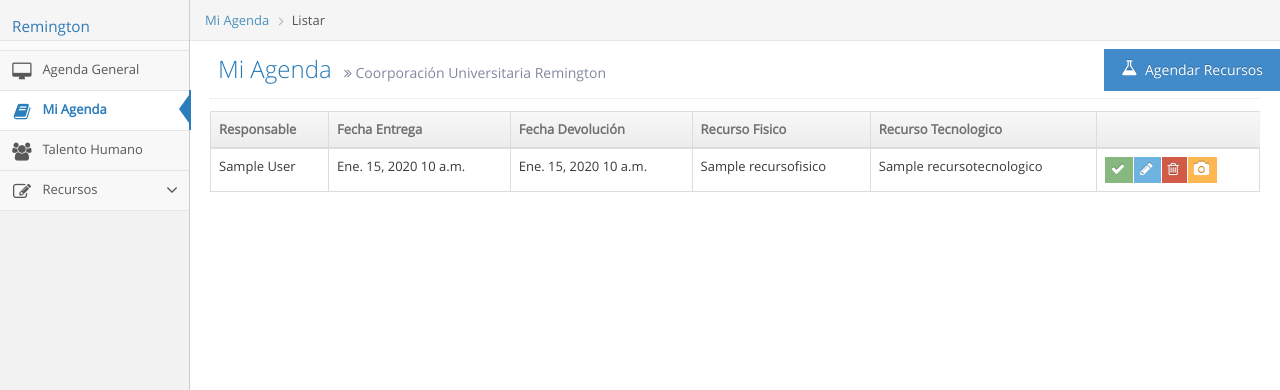
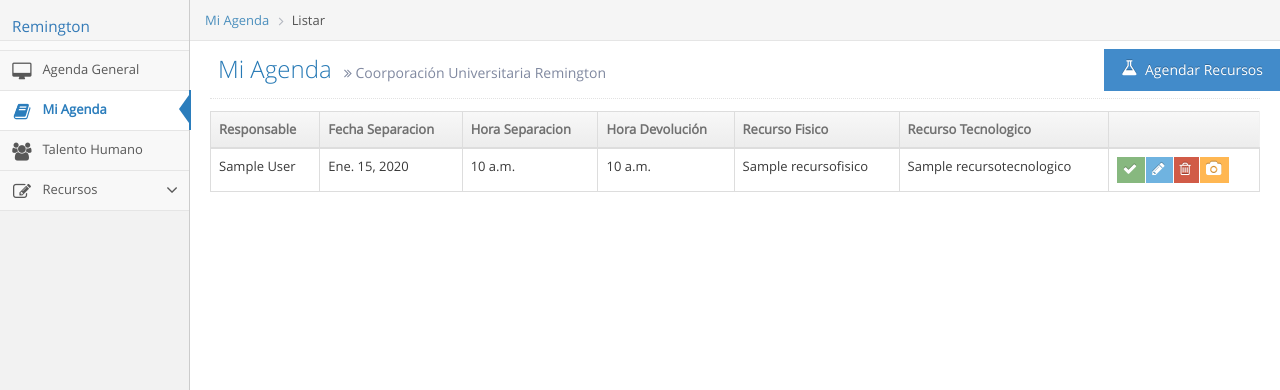
Before and after one commit to ceragos/sisgerecu, a Django app: page /agendas/mi_agenda/ in a window 1280 px wide. Shown: the part 45-435 px from the top of the page. Run offline with Django 3.2, Linux system fonts and the light colour scheme; a user stored in the database is signed in; tables that the repository leaves empty hold one stand-in row (values such as "Sample post"); parts of the project's set-up code (start-up, migrations or seed data) failed here and were passed over; some libraries are stand-ins or nearby versions.

Commit message:
Ajustes de codigo

```diff
--- a/agendas/admin.py
+++ b/agendas/admin.py
@@ -6,7 +6,7 @@ from agendas.models import Agenda
 @admin.register(Agenda)
 class AgendasAdmin(admin.ModelAdmin):
     filter_horizontal = ('recurso_tecnologico',)
-    list_display = ['nombre_completo', 'recurso_fisico', 'fecha_separacion', 'fecha_devolucion']
+    list_display = ['nombre_completo', 'recurso_fisico', 'fecha_separacion', 'hora_separacion', 'hora_devolucion']
     readonly_fields = ['fecha_creacion', 'fecha_modificacion']
 
     def nombre_completo(self, obj):
--- a/agendas/models.py
+++ b/agendas/models.py
@@ -9,10 +9,11 @@ class Agenda(MarcadorTiempo):
     recurso_fisico = models.ForeignKey(RecursoFisico, null=False, blank=False, verbose_name='Recurso fisico',
                                        on_delete=models.PROTECT)
     recurso_tecnologico = models.ManyToManyField(RecursoTecnologico, null=True, blank=True,
-                                                 verbose_name='Recurso Tecnologico', related_name='agenda_recurso')
+                                                 verbose_name='Recurso Tecnologico', related_name='agenda_recurso',
+                                                 help_text='Mantenga presionado "Control" o "Command" en un Mac, para '
+                                                           'seleccionar más de una opción.')
     fecha_separacion = models.DateField(null=False, blank=False, verbose_name='Fecha de Separación')
     hora_separacion = models.TimeField(null=False, blank=False, verbose_name='Hora de Separación')
-    fecha_devolucion = models.DateField(null=False, blank=False, verbose_name='Fecha de Devolución')
     hora_devolucion = models.TimeField(null=False, blank=False, verbose_name='Hora de Devolución')
 
     class Meta:
--- a/agendas/templates/agendas/mi_agenda/listar.html
+++ b/agendas/templates/agendas/mi_agenda/listar.html
@@ -35,8 +35,9 @@
                 <thead>
                     <tr>
                         <th>Responsable</th>
-                        <th>Fecha Entrega</th>
-                        <th>Fecha Devolución</th>
+                        <th>Fecha Separacion</th>
+                        <th>Hora Separacion</th>
+                        <th>Hora Devolución</th>
                         <th>Recurso Fisico</th>
                         <th>Recurso Tecnologico</th>
                         <th></th>
@@ -44,14 +45,15 @@
                 </thead>
 
                 <tbody>
-                    {% for solicitud in agendas %}
+                    {% for reserva in agendas %}
                         <tr>
-                            <td>{{ solicitud.usuario.nombre_completo }}</td>
-                            <td>{{ solicitud.fecha_separacion }} {{ solicitud.hora_separacion }}</td>
-                            <td>{{ solicitud.fecha_devolucion }} {{ solicitud.hora_devolucion }}</td>
-                            <td>{{ solicitud.recurso_fisico }}</td>
+                            <td>{{ reserva.usuario.nombre_completo }}</td>
+                            <td>{{ reserva.fecha_separacion }}</td>
+                            <td>{{ reserva.hora_separacion }}</td>
+                            <td>{{ reserva.hora_devolucion }}</td>
+                            <td>{{ reserva.recurso_fisico }}</td>
                             <td>
-                                {% for recurso in solicitud.recurso_tecnologico.all %}
+                                {% for recurso in reserva.recurso_tecnologico.all %}
                                 {{ recurso }} {% if not forloop.last %},{% endif %}
                                 {% endfor %}
                             </td>
@@ -61,11 +63,11 @@
                                         <i class="ace-icon fa fa-check bigger-120"></i>
                                     </button>
 
-                                    <a href="{% url 'agendas.actualizar' solicitud.id %}" class="btn btn-xs btn-info">
+                                    <a href="{% url 'agendas.actualizar' reserva.id %}" class="btn btn-xs btn-info">
                                         <i class="ace-icon fa fa-pencil bigger-120"></i>
                                     </a>
 
-                                    <a href="{% url 'agendas.eliminar' solicitud.id %}" class="btn btn-xs btn-danger">
+                                    <a href="{% url 'agendas.eliminar' reserva.id %}" class="btn btn-xs btn-danger">
                                         <i class="ace-icon fa fa-trash-o bigger-120"></i>
                                     </a>
 
--- a/usuarios/admin.py
+++ b/usuarios/admin.py
@@ -2,8 +2,11 @@ from django.contrib import admin
 from django.contrib.auth.admin import UserAdmin
 from usuarios.models import User
 
+
+@admin.register(User)
 class CustomUserAdmin(UserAdmin):
     filter_horizontal = ('groups',)
+
     def __init__(self, *args, **kwargs):
         super(UserAdmin, self).__init__(*args, **kwargs)
 
@@ -14,5 +17,3 @@ class CustomUserAdmin(UserAdmin):
     def save_model(self, request, obj, form, change):
         # obj.creado_por = request.user
         super(CustomUserAdmin, self).save_model(request, obj, form, change)
-
-admin.site.register(User, CustomUserAdmin)
```
Also changed, not shown: agendas/forms.py (+4 -7 lines), agendas/templates/agendas/mi_agenda/eliminar.html (+6 -1 lines), agendas/migrations/0003_remove_agenda_fecha_devolucion.py (added).
